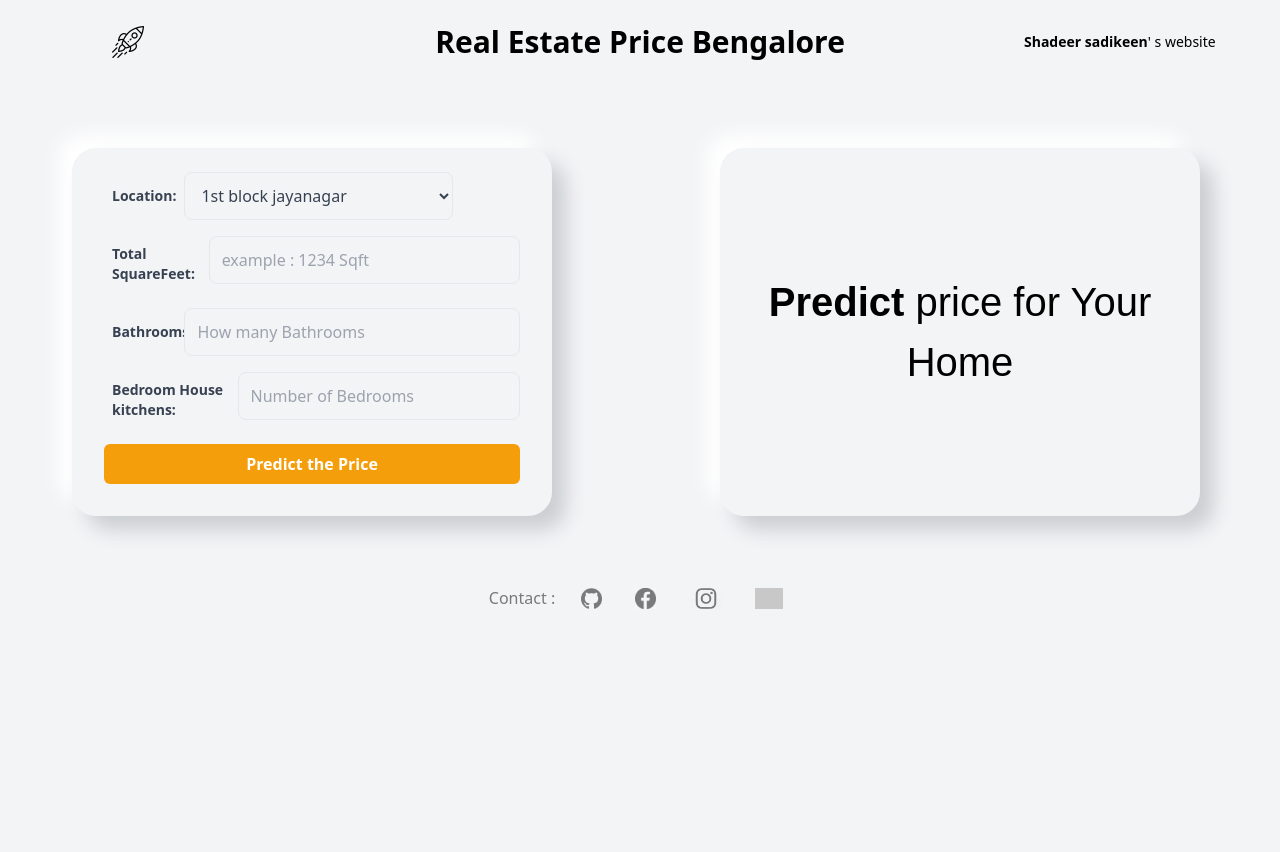
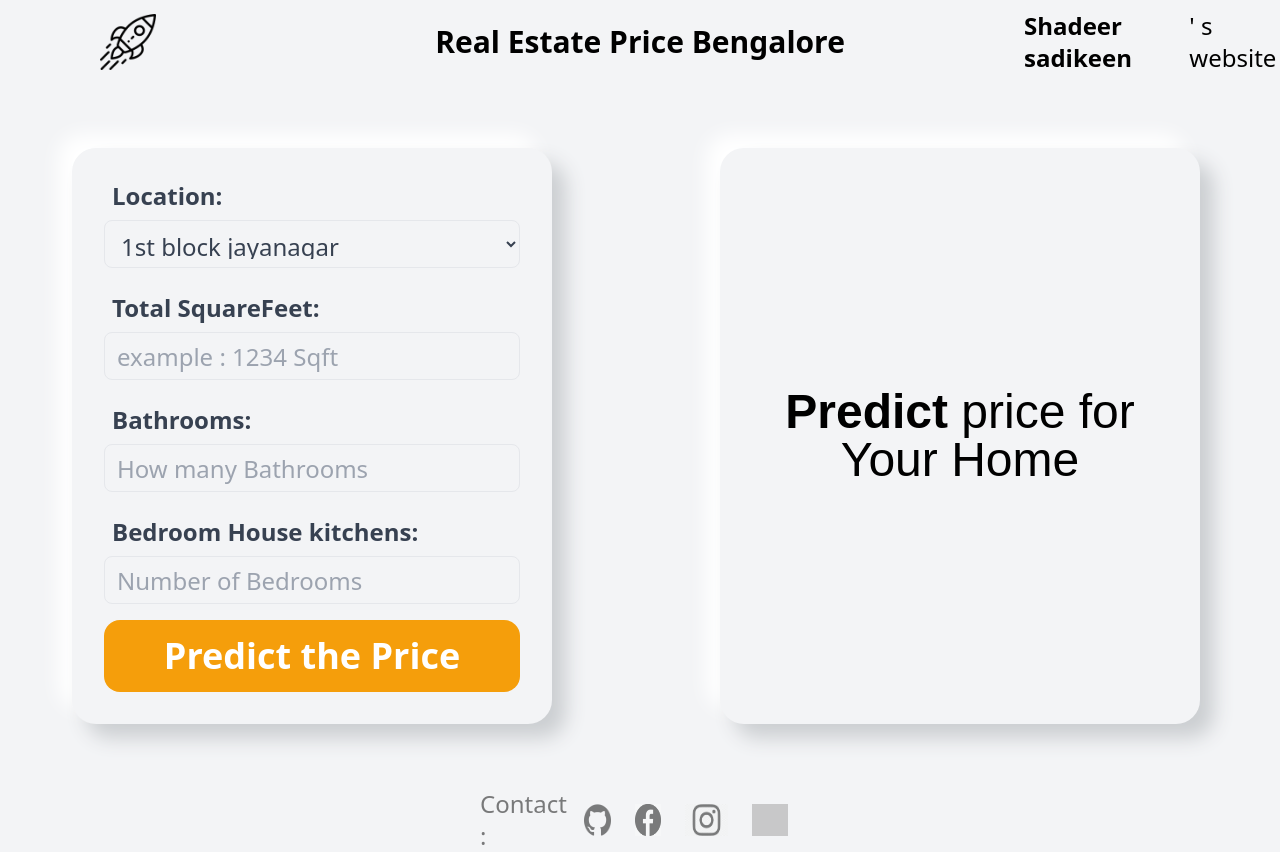
Before and after one commit to shadee22/William, a Django app: page / in a window 1280 px wide. Before the commit the page ends 609 px from the top, so only its background shows below. Run offline with Django 4.2, Linux system fonts and the light colour scheme; some libraries are stand-ins or nearby versions; grey boxes are pictures that could not be loaded.

Commit message:
changed text-sizes

```diff
--- a/static/index.css
+++ b/static/index.css
@@ -68,9 +68,6 @@ opacity: 0.5;
 .icons img:hover{
   animation: rotate-center 0.4s ease-in-out both;
 }
-#result ul{
-  padding: 0px;
-}
 
 
 .button3d {
--- a/templates/index.html
+++ b/templates/index.html
@@ -18,21 +18,21 @@
 
 </head>
 
-<body class = 'bg-gray-100'>
+<body class = 'bg-gray-100 sm:text-2xl'>
 
     <navbar class="grid grid-cols-5 font-bold text-black">
         <div class="grid items-center justify-center  ">
             <a href =" {% url 'home' %}">
-            <img  class ='h-8'id = "tooltip_rocket" src="{%static 'icons/startup.png' %}">
+            <img  class ='md:h-14 sm:h-16 py-2 sm:py-0 object-cover'id = "tooltip_rocket" src="{%static 'icons/startup.png' %}">
             </a>
         </div>
 
         <div class='col-span-3 text-center  items-center justify-center grid'>
             <h1 class = "heading text-2xl sm:py-6 sm:text-5xl lg:text-3xl">Real Estate Price Bengalore</h1>
         </div>
-        <div id='name' class='slide-in font-xs grid items-center lg:items-center  w-full text-sm  lg:flex font-light   '>
-            <div class='font-bold'> Shadeer sadikeen</div>
-            <div>' s website</div>
+        <div id='name' class='slide-in font-xs   w-full text-sm sm:text-2xl  flex items-center justify-center font-light   '>
+            <span class='font-bold'> Shadeer sadikeen</span>
+            <span>' s website</span>
         </div>
     </navbar>
 
@@ -43,8 +43,8 @@
         <form class="bg-gray-100 nu-shadow  w-3/4 rounded-3xl px-8 pt-6 pb-8 mr-0 lg:mr-4 " method = "POST" action="{% url 'result' %}">
             {% csrf_token %}
 
-            <div class="mb-4 flex ">
-                <label class="text-gray-700 text-sm font-bold  flex items-center p-2" for="username">
+            <div class="mb-4 flex sm:grid ">
+                <label class="text-gray-700 text-sm sm:text-2xl font-bold  flex items-center p-2" for="username">
                 Location:
                 </label>
                 <div class="custom-select">
@@ -56,29 +56,29 @@
                 </div>
             </div>
 
-            <div class="mb-4 flex ">
-                <label class="block text-gray-700 text-sm font-bold  flex items-center p-2" for="username">
+            <div class="mb-4 flex sm:grid ">
+                <label class="text-gray-700 text-sm sm:text-2xl font-bold  flex items-center p-2" for="username">
                     Total SquareFeet:
                 </label>
                 <input class="  bg-gray-100 rounded-lg h-12 border w-full py-2 px-3 text-gray-700 leading-tight" id = "sqft" name="total_sqft" min = '300'max = "30000"placeholder="example : 1234 Sqft">
             </div>
 
-            <div class="mb-4 flex ">
-                <label class="block text-gray-700 text-sm font-bold min-w-16  flex items-center p-2" for="username">
+            <div class="mb-4 flex sm:grid ">
+                <label class="text-gray-700 text-sm sm:text-2xl font-bold  flex items-center p-2" for="username">
                     Bathrooms:
                 </label>
                 <input class="  bg-gray-100 rounded-lg h-12 border w-full py-2 px-3 text-gray-700 leading-tight" type="number"name="bath"  id = "bath" max = "10"  placeholder="How many Bathrooms">
             </div>
 
-            <div class="mb-4 flex ">
-                <label class="block text-gray-700 text-sm font-bold  flex items-center p-2" for="username">
+            <div class="mb-4 flex sm:grid ">
+                <label class="text-gray-700 text-sm sm:text-2xl font-bold  flex items-center p-2" for="username">
                     Bedroom House kitchens:
                 </label>
                 <input class="  bg-gray-100 rounded-lg h-12 border w-full py-2 px-3 text-gray-700 leading-tight" type="number" name="bhk"  id = "bhk" max="15" placeholder="Number of Bedrooms" >
             </div>
 
             <div class="flex items-center justify-center">
-              <button class="bg-amber-500	 hover:bg-amber-600 w-full transition text-white font-bold py-2 px-4 rounded-md" type="submit">
+              <button class="bg-amber-500 hover:bg-amber-600 w-full transition text-white font-bold py-2 px-4 rounded-md sm:text-4xl sm:py-4 sm:px-6 sm:rounded-2xl" type="submit">
                 Predict the Price
               </button>
             </div>
@@ -98,15 +98,15 @@
         {% if result != 0 %}
 
 
-            <p><b>Predicted Price</b><br>for house</p>
-            <p style= 'font-size: 0.4em;color : #747474;'>
+            <p class="text-5xl"><b>Predicted Price</b><br>for house</p>
+            <p class='text-lg sm:py-6 sm:text-2xl sm:text-gray-500'>
             {% for k , v in fields %}
-                <b style = "padding-left: 1em">{{k}}: </b>  {{v}}
+                <b style = "padding-left: 1em" >{{k}}: </b>  {{v}}
             {% endfor %}
             </p>
             <p><b>{{result}} Lakhs</b></p>
         {% else %}
-            <p><b>Predict</b> price for Your Home</p>
+            <p class='text-5xl'><b>Predict</b> price for Your Home</p>
         {% endif %}
 
     </div>
```
